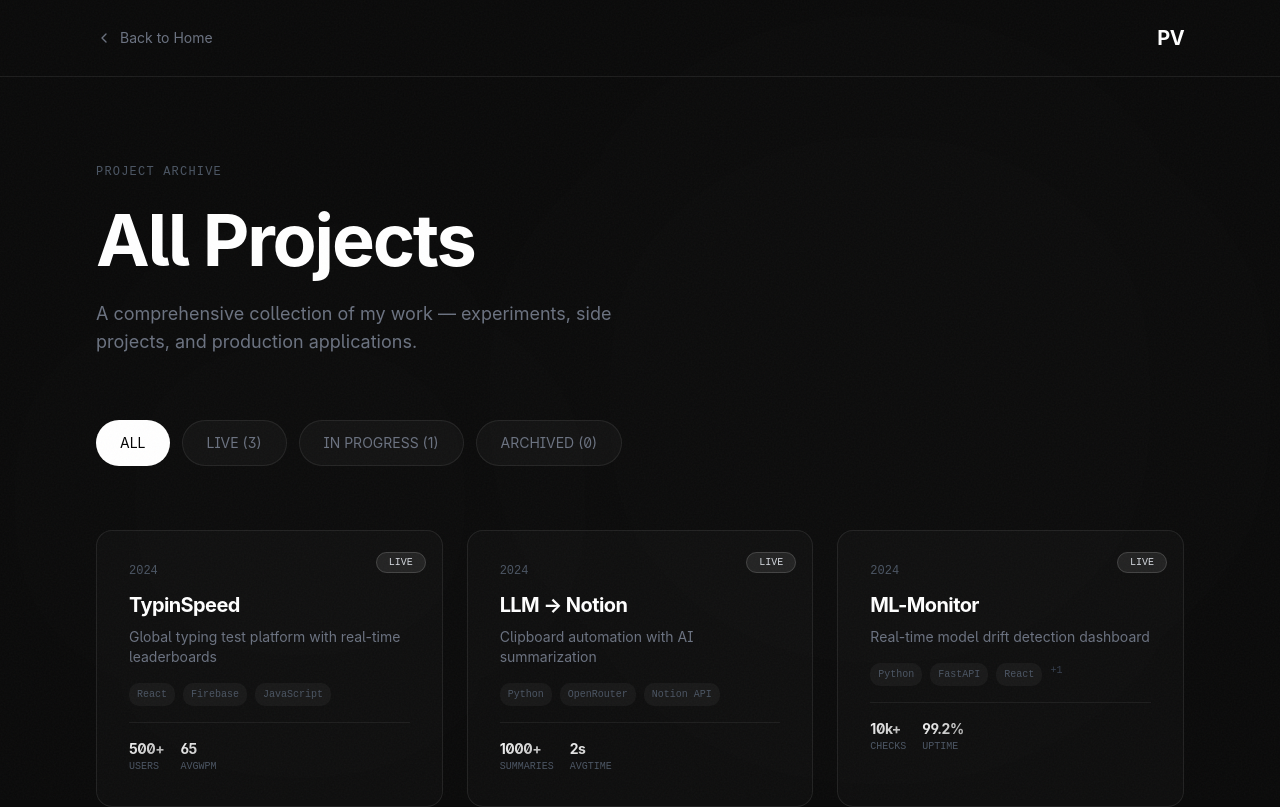
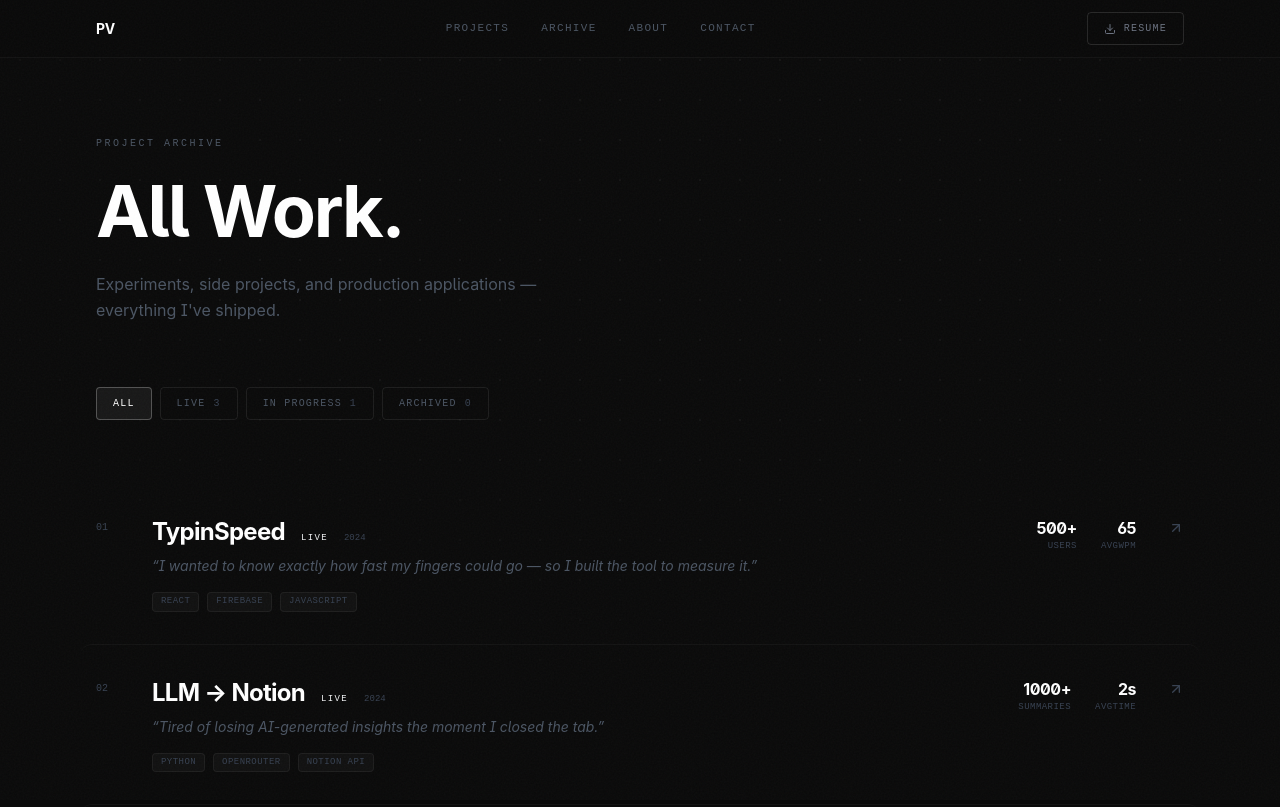
Before and after one commit to lucifer-prashant/portfolio, a Next.js app: page /projects in a window 1280 px wide. Shown: the top 807 px of the page. Built offline with nearby package versions, Linux system fonts and the light colour scheme.

Commit message:
feat: projects archive — consistent nav, list layout, story quotes, matching CTAs

```diff
--- a/src/app/projects/page.tsx
+++ b/src/app/projects/page.tsx
@@ -1,20 +1,15 @@
 "use client"
 
 import { useState } from "react"
-import {
-	ExternalLink,
-	Github,
-	X,
-	ChevronLeft,
-	ArrowUpRight,
-} from "lucide-react"
-import Link from "next/link"
+import { ExternalLink, Github, X, ArrowUpRight } from "lucide-react"
 import projectsData from "@/data/projects.json"
+import { NavBar } from "@/components/portfolio/NavBar"
 
 interface Project {
 	id: string
 	name: string
 	tagline: string
+	story: string
 	status: "LIVE" | "ARCHIVED" | "IN PROGRESS"
 	date: string
 	tech: string[]
@@ -27,9 +22,9 @@ interface Project {
 const projects: Project[] = projectsData as unknown as Project[]
 
 const statusColors = {
-	LIVE: "bg-white/[0.08] text-gray-300 border border-white/[0.15]",
-	ARCHIVED: "bg-white/[0.04] text-gray-600 border border-white/[0.08]",
-	"IN PROGRESS": "bg-white/[0.06] text-gray-400 border border-white/[0.12]",
+	LIVE: "text-emerald-700",
+	ARCHIVED: "text-gray-600",
+	"IN PROGRESS": "text-amber-700",
 }
 
 export default function AllProjectsPage() {
@@ -43,171 +38,133 @@ export default function AllProjectsPage() {
 
 	return (
 		<main className="relative min-h-screen bg-[#0a0a0a] overflow-x-hidden">
-			{/* Minimal gradient */}
-			<div className="fixed inset-0 overflow-hidden pointer-events-none">
-				<div className="absolute top-0 right-0 w-[800px] h-[800px] bg-white/[0.01] rounded-full blur-[128px]" />
-				<div className="absolute bottom-0 left-0 w-[600px] h-[600px] bg-white/[0.01] rounded-full blur-[128px]" />
-			</div>
+			<NavBar />
+
+			{/* Subtle dot grid */}
+			<div
+				className="fixed inset-0 pointer-events-none"
+				style={{
+					backgroundImage: `radial-gradient(circle, rgba(255,255,255,0.04) 1px, transparent 1px)`,
+					backgroundSize: "40px 40px",
+					maskImage: "radial-gradient(ellipse 80% 80% at 50% 20%, black 40%, transparent 100%)",
+					WebkitMaskImage: "radial-gradient(ellipse 80% 80% at 50% 20%, black 40%, transparent 100%)",
+				}}
+			/>
+
+			{/* Page content */}
+			<section className="relative z-10 px-6 md:px-12 lg:px-24 pt-32 pb-20">
 
 				{/* Header */}
-			<header className="relative z-10 px-6 md:px-12 lg:px-24 py-6 border-b border-white/[0.08]">
-				<div className="flex items-center justify-between">
-					<Link
-						href="/"
-						className="flex items-center gap-2 font-body text-sm text-gray-500 hover:text-white transition-colors group">
-						<ChevronLeft className="w-4 h-4 group-hover:-translate-x-1 transition-transform" />
-						Back to Home
-					</Link>
-
-					<Link href="/" className="font-display text-xl font-bold text-white">
-						PV
-					</Link>
-				</div>
-			</header>
-
-			{/* Page content */}
-			<section className="relative z-10 px-6 md:px-12 lg:px-24 py-20">
-				{/* Section header */}
 				<div className="mb-16">
-					<span className="inline-block font-mono text-xs text-gray-600 uppercase tracking-widest mb-6">
+					<span className="inline-block font-mono text-[10px] text-gray-600 uppercase tracking-[0.25em] mb-6">
 						Project Archive
 					</span>
-					<h1 className="font-display text-5xl md:text-6xl lg:text-7xl text-white font-bold tracking-tighter">
-						All Projects
+					<h1 className="font-display text-5xl md:text-7xl text-white font-black tracking-tighter leading-[0.9] mb-6">
+						All Work.
 					</h1>
-					<p className="font-body text-lg text-gray-500 mt-6 max-w-xl">
-						A comprehensive collection of my work — experiments, side projects,
-						and production applications.
+					<p className="font-body text-gray-600 text-base max-w-md leading-relaxed">
+						Experiments, side projects, and production applications — everything I've shipped.
 					</p>
 				</div>
 
 				{/* Filters */}
-				<div className="flex flex-wrap gap-3 mb-16">
-					{(["ALL", "LIVE", "IN PROGRESS", "ARCHIVED"] as const).map(
-						(status) => (
+				<div className="flex flex-wrap gap-2 mb-16">
+					{(["ALL", "LIVE", "IN PROGRESS", "ARCHIVED"] as const).map((status) => (
 						<button
+							type="button"
 							key={status}
 							onClick={() => setFilter(status)}
-								className={`font-body text-sm px-6 py-3 rounded-full transition-all ${
+							className={`font-mono text-[10px] uppercase tracking-[0.12em] px-4 py-2 rounded transition-all duration-200 ${
 								filter === status
-										? "bg-white text-black"
-										: "bg-white/[0.03] border border-white/[0.08] text-gray-500 hover:bg-white/[0.06] hover:text-white"
-								}`}>
-								{status}{" "}
-								{status !== "ALL" &&
-									`(${projects.filter((p) => p.status === status).length})`}
+									? "text-white border border-white/[0.25] bg-white/[0.06]"
+									: "text-gray-600 border border-white/[0.08] hover:text-gray-400 hover:border-white/[0.15]"
+							}`}
+						>
+							{status}
+							{status !== "ALL" && (
+								<span className="ml-2 text-gray-700">
+									{projects.filter((p) => p.status === status).length}
+								</span>
+							)}
 						</button>
-						)
-					)}
+					))}
 				</div>
 
-				{/* Projects grid */}
-				<div className="grid grid-cols-1 md:grid-cols-2 lg:grid-cols-3 gap-6">
+				{/* Projects list */}
+				<div className="flex flex-col divide-y divide-white/[0.04]">
 					{filteredProjects.map((project, index) => (
-						<div
+						<button
+							type="button"
 							key={project.id}
-							className="group relative rounded-2xl bg-white/[0.02] border border-white/[0.08] hover:border-white/[0.15] transition-all duration-300 cursor-pointer overflow-hidden card-hover"
 							onClick={() => setSelectedProject(project)}
-							style={{
-								animation: `fadeInUp 0.5s ease-out ${index * 0.1}s both`,
-							}}>
-							{/* Gradient overlay on hover */}
-							<div className="absolute inset-0 bg-gradient-to-br from-white/[0.02] to-transparent opacity-0 group-hover:opacity-100 transition-opacity duration-500" />
+							className="group text-left py-8 flex items-start gap-8 hover:bg-white/[0.01] transition-colors duration-200 -mx-4 px-4 rounded-lg"
+							style={{ animationDelay: `${index * 80}ms` }}
+						>
+							{/* Index */}
+							<span className="font-mono text-[10px] text-gray-700 w-6 shrink-0 mt-1">
+								{String(index + 1).padStart(2, "0")}
+							</span>
 
-							{/* Status indicator */}
-							<div className="absolute top-4 right-4 z-10">
-								<span
-									className={`font-mono text-[10px] px-3 py-1 rounded-full ${statusColors[project.status]}`}>
+							{/* Main content */}
+							<div className="flex-1 min-w-0">
+								<div className="flex items-baseline gap-4 mb-2 flex-wrap">
+									<h3 className="font-display text-xl md:text-2xl text-white font-bold tracking-tight group-hover:text-gray-200 transition-colors">
+										{project.name}
+									</h3>
+									<span className={`font-mono text-[9px] uppercase tracking-[0.15em] ${statusColors[project.status]}`}>
 										{project.status}
 									</span>
+									<span className="font-mono text-[9px] text-gray-700">{project.date}</span>
 								</div>
 
-							{/* Content */}
-							<div className="relative p-8">
-								<div className="font-mono text-xs text-gray-600 mb-3">
-									{project.date}
-								</div>
-								<h3 className="font-display text-xl text-white group-hover:text-gray-300 transition-colors mb-2 tracking-tight">
-									{project.name}
-								</h3>
-								<p className="font-body text-sm text-gray-500 mb-4 line-clamp-2">
-									{project.tagline}
+								<p className="font-body text-sm text-gray-600 italic mb-4">
+									&ldquo;{project.story}&rdquo;
 								</p>
 
-								{/* Tech stack */}
-								<div className="flex flex-wrap gap-2 mb-4">
-									{project.tech.slice(0, 3).map((t) => (
+								<div className="flex flex-wrap gap-2">
+									{project.tech.map((t) => (
 										<span
 											key={t}
-											className="font-mono text-[10px] px-2 py-1 rounded-md bg-white/[0.04] text-gray-600">
+											className="font-mono text-[9px] px-2 py-0.5 rounded bg-white/[0.03] border border-white/[0.05] text-gray-700 uppercase tracking-wider"
+										>
 											{t}
 										</span>
-									))}
-									{project.tech.length > 3 && (
-										<span className="font-mono text-[10px] text-gray-700">
-											+{project.tech.length - 3}
-										</span>
-									)}
-								</div>
-
-								{/* Metrics preview */}
-								<div className="flex gap-4 pt-4 border-t border-white/[0.06]">
-									{Object.entries(project.metrics)
-										.slice(0, 2)
-										.map(([key, value]) => (
-											<div key={key}>
-												<div className="font-display text-sm text-white font-bold gradient-text-subtle">
-													{value}
-												</div>
-												<div className="font-mono text-[10px] text-gray-600 uppercase">
-													{key}
-												</div>
-											</div>
 									))}
 								</div>
 							</div>
 
-							{/* Corner arrow */}
-							<div className="absolute bottom-4 right-4 opacity-0 group-hover:opacity-100 transition-all transform translate-x-2 group-hover:translate-x-0">
-								<ArrowUpRight className="w-5 h-5 text-gray-500" />
+							{/* Metrics */}
+							<div className="hidden md:flex gap-6 shrink-0">
+								{Object.entries(project.metrics).slice(0, 2).map(([key, value]) => (
+									<div key={key} className="text-right">
+										<div className="font-display text-base text-white font-bold">{value}</div>
+										<div className="font-mono text-[9px] text-gray-700 uppercase tracking-wider">{key}</div>
 									</div>
+								))}
 							</div>
+
+							{/* Arrow */}
+							<ArrowUpRight className="w-4 h-4 text-gray-700 group-hover:text-gray-400 transition-all shrink-0 mt-1 group-hover:translate-x-0.5 group-hover:-translate-y-0.5" />
+						</button>
 					))}
 				</div>
 
 				{/* Empty state */}
 				{filteredProjects.length === 0 && (
-					<div className="text-center py-20">
-						<div className="w-16 h-16 mx-auto mb-4 rounded-full bg-white/[0.04] flex items-center justify-center">
-							<ExternalLink className="w-8 h-8 text-gray-600" />
-						</div>
-						<p className="font-body text-gray-500">
-							No projects found with status: {filter}
+					<div className="py-20 text-center">
+						<p className="font-mono text-[11px] text-gray-700 uppercase tracking-widest">
+							No projects with status: {filter}
 						</p>
 					</div>
 				)}
 			</section>
 
-			{/* Project Modal */}
 			{selectedProject && (
 				<ProjectModal
 					project={selectedProject}
 					onClose={() => setSelectedProject(null)}
 				/>
 			)}
-
-			<style jsx>{`
-				@keyframes fadeInUp {
-					from {
-						opacity: 0;
-						transform: translateY(20px);
-					}
-					to {
-						opacity: 1;
-						transform: translateY(0);
-					}
-				}
-			`}</style>
 		</main>
 	)
 }
@@ -219,87 +176,66 @@ function ProjectModal({
 	project: Project
 	onClose: () => void
 }) {
+	const hasLiveUrl =
+		project.liveUrl &&
+		project.liveUrl !== project.githubUrl &&
+		project.liveUrl !== "#"
+
 	return (
 		<div
 			className="fixed inset-0 z-[100] flex items-center justify-center p-4"
-			onClick={onClose}>
-			{/* Backdrop */}
+			onClick={onClose}
+		>
 			<div className="absolute inset-0 bg-black/95 backdrop-blur-xl" />
 
-			{/* Modal content */}
 			<div
-				className="relative w-full max-w-4xl max-h-[90vh] overflow-y-auto bg-[#0a0a0a] backdrop-blur-xl rounded-2xl border border-white/[0.12] shadow-2xl"
+				className="relative w-full max-w-2xl max-h-[90vh] overflow-y-auto bg-[#0a0a0a] rounded-xl border border-white/[0.1] shadow-2xl"
 				onClick={(e) => e.stopPropagation()}
-				style={{
-					animation: "modalIn 0.3s ease-out",
-				}}>
+				style={{ animation: "modalIn 0.25s ease-out" }}
+			>
 				{/* Header */}
-				<div className="sticky top-0 z-10 bg-black/90 backdrop-blur-xl border-b border-white/[0.08] px-8 py-5 flex items-center justify-between">
-					<div className="flex items-center gap-4">
-						<h3 className="font-display text-2xl md:text-3xl text-white font-bold tracking-tight">
+				<div className="sticky top-0 z-10 bg-[#0a0a0a]/95 border-b border-white/[0.06] px-8 py-5 flex items-start justify-between gap-4">
+					<div>
+						<div className="flex items-center gap-3 mb-1">
+							<span className={`font-mono text-[9px] uppercase tracking-[0.15em] ${statusColors[project.status]}`}>
+								{project.status}
+							</span>
+							<span className="font-mono text-[9px] text-gray-700">{project.date}</span>
+						</div>
+						<h3 className="font-display text-2xl text-white font-black tracking-tight">
 							{project.name}
 						</h3>
-						<span
-							className={`font-mono text-xs px-3 py-1 rounded-full ${statusColors[project.status]}`}>
-							{project.status}
-						</span>
+						<p className="font-body text-sm text-gray-600 italic mt-1">
+							&ldquo;{project.story}&rdquo;
+						</p>
 					</div>
 					<button
+						type="button"
 						onClick={onClose}
-						className="w-10 h-10 rounded-full bg-white/[0.04] hover:bg-white/[0.08] border border-white/[0.08] hover:border-white/[0.15] flex items-center justify-center transition-all group">
-						<X className="w-5 h-5 text-gray-500 group-hover:text-white" />
+						className="shrink-0 w-8 h-8 rounded-lg bg-white/[0.04] hover:bg-white/[0.08] border border-white/[0.08] flex items-center justify-center transition-all"
+					>
+						<X className="w-4 h-4 text-gray-500" />
 					</button>
 				</div>
 
-				{/* Content */}
-				<div className="p-8">
-					<div className="grid grid-cols-1 lg:grid-cols-5 gap-8">
-						{/* Demo preview area */}
-						<div className="lg:col-span-3">
-							<div className="relative aspect-video bg-black rounded-xl overflow-hidden border border-white/[0.08]">
-								{project.liveUrl ? (
-									<iframe
-										src={project.liveUrl}
-										className="w-full h-full"
-										title={project.name}
-									/>
-								) : (
-									<div className="absolute inset-0 flex items-center justify-center">
-										<div className="text-center">
-											<div className="w-16 h-16 mx-auto mb-4 rounded-full bg-white/[0.04] flex items-center justify-center">
-												<ExternalLink className="w-8 h-8 text-gray-600" />
-											</div>
-											<p className="font-body text-sm text-gray-600">
-												No preview available
-											</p>
-										</div>
-									</div>
-								)}
-							</div>
-						</div>
+				{/* Body */}
+				<div className="p-8 space-y-8">
 
-						{/* Metadata */}
-						<div className="lg:col-span-2 space-y-6">
 					{/* Description */}
 					<div>
-								<h4 className="font-mono text-xs text-gray-600 uppercase tracking-wider mb-3">
-									About
-								</h4>
-								<p className="font-body text-gray-400 leading-relaxed">
-									{project.description}
-								</p>
+						<h4 className="font-mono text-[9px] text-gray-600 uppercase tracking-[0.2em] mb-3">About</h4>
+						<p className="font-body text-gray-400 leading-relaxed text-sm">{project.description}</p>
 					</div>
 
 					{/* Tech stack */}
 					<div>
-								<h4 className="font-mono text-xs text-gray-600 uppercase tracking-wider mb-3">
-									Tech Stack
-								</h4>
+						<h4 className="font-mono text-[9px] text-gray-600 uppercase tracking-[0.2em] mb-3">Stack</h4>
 						<div className="flex flex-wrap gap-2">
 							{project.tech.map((t) => (
 								<span
 									key={t}
-											className="font-mono text-xs px-3 py-1.5 rounded-lg bg-white/[0.04] border border-white/[0.08] text-gray-500">
+									className="font-mono text-[10px] px-3 py-1 rounded bg-white/[0.04] border border-white/[0.06] text-gray-500 uppercase tracking-wider"
+								>
 									{t}
 								</span>
 							))}
@@ -308,63 +244,50 @@ function ProjectModal({
 
 					{/* Metrics */}
 					<div>
-								<h4 className="font-mono text-xs text-gray-600 uppercase tracking-wider mb-3">
-									Metrics
-								</h4>
-								<div className="grid grid-cols-2 gap-3">
+						<h4 className="font-mono text-[9px] text-gray-600 uppercase tracking-[0.2em] mb-3">Metrics</h4>
+						<div className="flex gap-8">
 							{Object.entries(project.metrics).map(([key, value]) => (
-										<div
-											key={key}
-											className="bg-white/[0.03] rounded-xl p-4 border border-white/[0.06]">
-											<div className="font-display text-2xl text-white font-bold gradient-text-subtle">
-												{value}
-											</div>
-											<div className="font-mono text-[10px] text-gray-600 uppercase">
-												{key}
-											</div>
+								<div key={key}>
+									<div className="font-display text-2xl text-white font-black">{value}</div>
+									<div className="font-mono text-[9px] text-gray-600 uppercase tracking-wider">{key}</div>
 								</div>
 							))}
 						</div>
 					</div>
 
 					{/* CTAs */}
-							<div className="flex gap-3 pt-4">
+					<div className="flex gap-3 pt-2">
+						{hasLiveUrl && (
+							<a
+								href={project.liveUrl}
+								target="_blank"
+								rel="noopener noreferrer"
+								className="flex items-center gap-2 px-6 py-3 rounded-lg font-mono text-xs uppercase tracking-wider text-white font-medium transition-all duration-300 hover:-translate-y-0.5 hover:shadow-[0_8px_30px_rgba(124,58,237,0.3)]"
+								style={{ background: "linear-gradient(135deg, #7c3aed, #db2777)" }}
+							>
+								<ExternalLink className="w-3.5 h-3.5" />
+								Live
+							</a>
+						)}
 						{project.githubUrl && project.githubUrl !== "#" && (
 							<a
 								href={project.githubUrl}
 								target="_blank"
 								rel="noopener noreferrer"
-										className="flex-1 px-5 py-3 rounded-xl font-body text-sm bg-white/[0.04] border border-white/[0.08] text-white hover:bg-white/[0.06] hover:border-white/[0.12] transition-all flex items-center justify-center gap-2">
-										<Github className="w-4 h-4" />
-										View Code
+								className="flex items-center gap-2 px-6 py-3 rounded-lg font-mono text-xs uppercase tracking-wider text-gray-500 border border-white/[0.1] hover:text-white hover:border-white/[0.25] transition-all duration-300 hover:-translate-y-0.5"
+							>
+								<Github className="w-3.5 h-3.5" />
+								Code
 							</a>
 						)}
-								{project.liveUrl && (
-									<a
-										href={project.liveUrl}
-										target="_blank"
-										rel="noopener noreferrer"
-										className="flex-1 px-5 py-3 rounded-xl font-body text-sm bg-white text-black hover:bg-gray-200 transition-all flex items-center justify-center gap-2 font-medium">
-										<ExternalLink className="w-4 h-4" />
-										Live Demo
-									</a>
-								)}
-							</div>
-						</div>
 					</div>
 				</div>
 			</div>
 
 			<style jsx>{`
 				@keyframes modalIn {
-					from {
-						opacity: 0;
-						transform: scale(0.95) translateY(20px);
-					}
-					to {
-						opacity: 1;
-						transform: scale(1) translateY(0);
-					}
+					from { opacity: 0; transform: scale(0.97) translateY(12px); }
+					to { opacity: 1; transform: scale(1) translateY(0); }
 				}
 			`}</style>
 		</div>
```
Lines whose indentation alone changed are shown as unchanged.
